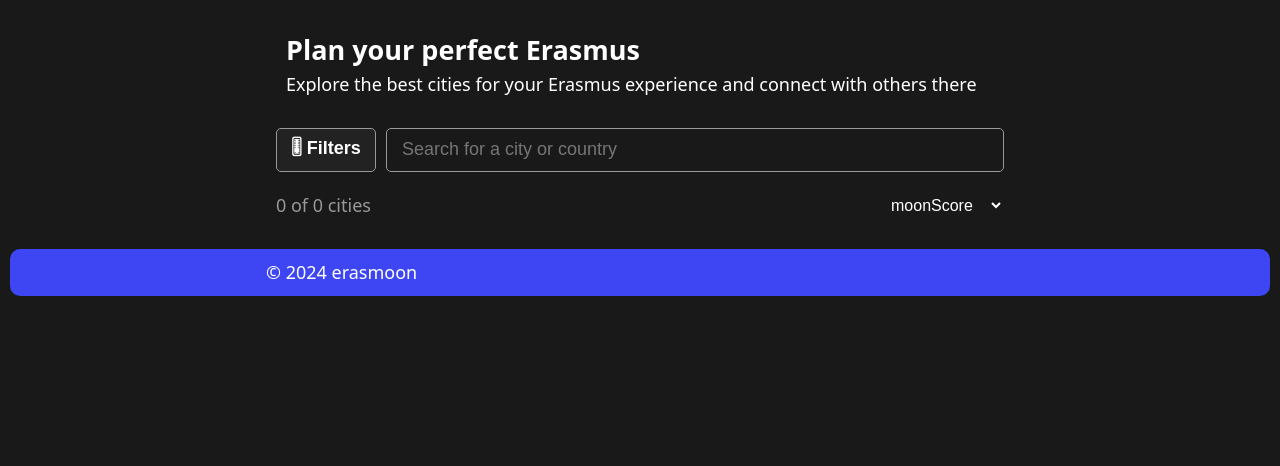
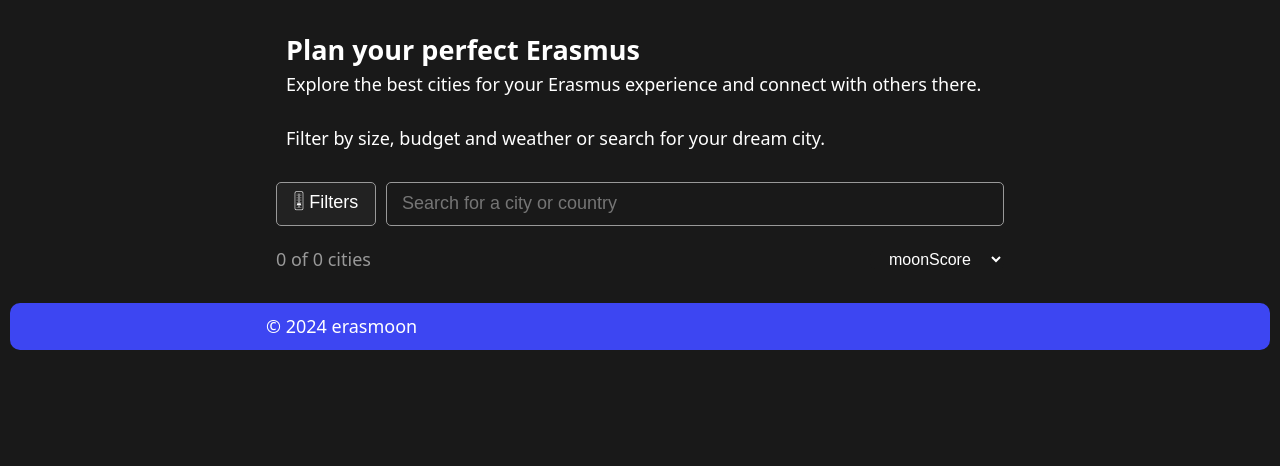
Before and after one commit to archiboi69/erasmoon, a Flask app: page / in a window 1280 px wide. Shown: the part 64-530 px from the top of the page. Run offline with Flask 3, Linux system fonts and the light colour scheme.

Commit message:
Change styling and button texts

```diff
--- a/static/styles.css
+++ b/static/styles.css
@@ -180,7 +180,6 @@
     background-color: var(--color-background-brighter);
     color: var(--color-text);
     font-size: 1em;
-    font-weight: bold;
     padding: 0 5px;
     cursor: pointer;
     border-radius: var(--border-radius-small);
@@ -193,6 +192,7 @@
 }
 
 .search-bar__toggle-button--active {
+    font-weight: bold;
     background-color: var(--color-primary);
     border: none;
 }
--- a/templates/city_detail.html
+++ b/templates/city_detail.html
@@ -71,7 +71,7 @@
                         <span class="rating__value" id="popularityValue"></span>
                     </div>
                     <div class="rating rating--cost">
-                        <span class="rating__label">Cost</span>
+                        <span class="rating__label">Affordability</span>
                         <div class="rating__bar">
                             <div class="rating__fill" id="costFill"></div>
                         </div>
--- a/templates/index.html
+++ b/templates/index.html
@@ -29,7 +29,9 @@
         <section class="banner">
             <div class="banner__content">
                 <h1>Plan your perfect Erasmus</h1>
-                <p>Explore the best cities for your Erasmus experience and connect with others there</p>
+                <p>Explore the best cities for your Erasmus experience and connect with others there.
+                <br><br>
+                Filter by size, budget and weather or search for your dream city.</p>
             </div>
         </section>
 
@@ -53,7 +55,7 @@
                 <select name="sort" id="sortSelect">
                     <option value="moon-score" selected>moonScore</option>
                     <option value="popularity">Popularity</option>
-                    <option value="cost">Cost</option>
+                    <option value="cost">Affordability</option>
                 </select>
             </div>
         </div>
@@ -113,7 +115,7 @@
                                     <span class="city-grid__moon-score-emoji"></span>
                                     <span class="city-grid__moon-score-value"></span>
                                 </div>
-                                <div class="city-grid__tap-for-details" style="display: none;">Tap for details</div>
+                                <div class="city-grid__tap-for-details" style="display: none;">Open details</div>
                             </div>
                             <div class="city-grid__rating city-grid__rating--popularity">
                                 <span class="city-grid__rating-label">Popularity</span>
@@ -122,7 +124,7 @@
                                 </div>
                             </div>
                             <div class="city-grid__rating city-grid__rating--cost">
-                                <span class="city-grid__rating-label">Cost</span>
+                                <span class="city-grid__rating-label">Affordability</span>
                                 <div class="city-grid__rating-bar">
                                     <div class="city-grid__rating-fill"></div>
                                 </div>
@@ -184,8 +186,8 @@
                         <button class="filter-popup__button filter-popup__button--active" data-population="all">All</button>
                         <button class="filter-popup__button" data-population="190000">🏘️ Town</button>
                         <button class="filter-popup__button" data-population="340000">🏙️ Small City</button>
-                        <button class="filter-popup__button" data-population="830000">🌆 Mid City</button>
-                        <button class="filter-popup__button" data-population="metropolis">🌇 Big City</button>
+                        <button class="filter-popup__button" data-population="830000">🌆 Big City</button>
+                        <button class="filter-popup__button" data-population="metropolis">🌇 Metropolis</button>
                     </div>
                 </section>
 
@@ -193,9 +195,9 @@
                     <h3>Budget</h3>
                     <div class="filter-popup__filter-row">
                         <button class="filter-popup__button filter-popup__button--active" data-budget="all">All</button>
-                        <button class="filter-popup__button" data-budget="700">💶 €700</button>
-                        <button class="filter-popup__button" data-budget="850">💸 €850</button>
-                        <button class="filter-popup__button" data-budget="1000">💰 €1000</button>
+                        <button class="filter-popup__button" data-budget="700">💶 €700 or less</button>
+                        <button class="filter-popup__button" data-budget="850">💸 €850 or less</button>
+                        <button class="filter-popup__button" data-budget="1000">💰 €1000 or less</button>
                     </div>
                 </section>
 
```
